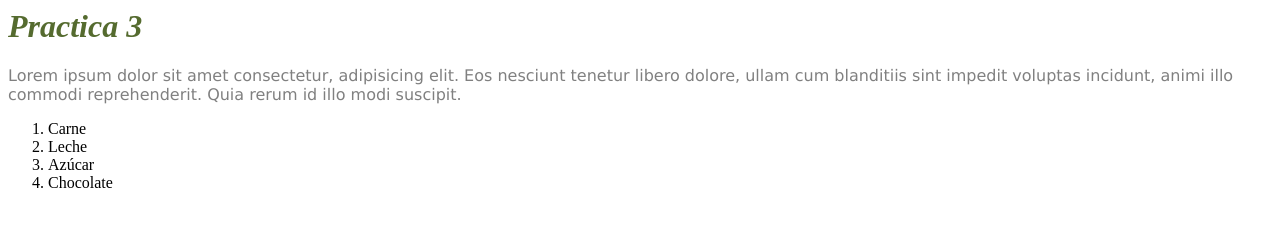
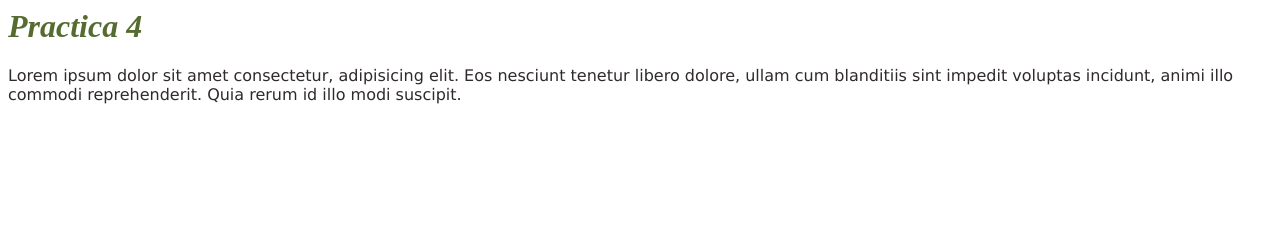
Before and after one commit to Andreamh30/practica04, a plain HTML site: page index.html in a window 1280 px wide. Drawn offline with Linux system fonts and the light colour scheme.

Commit message:
Cambios generales

```diff
--- a/index.html
+++ b/index.html
@@ -3,14 +3,8 @@
 </head>
 
 <body>
-    <h1 class="titulos">Practica 3</h1>
+    <h1 class="titulos">Practica 4</h1>
     <p class="texto">Lorem ipsum dolor sit amet consectetur, adipisicing elit. Eos nesciunt tenetur libero dolore, ullam cum
         blanditiis sint impedit voluptas incidunt, animi illo commodi reprehenderit. Quia rerum id illo modi suscipit.
     </p>
-    <ol>
-        <li>Carne</li>
-        <li>Leche</li>
-        <li>Azúcar</li>
-        <li>Chocolate</li>
-    </ol>
 </body>
--- a/style.css
+++ b/style.css
@@ -4,7 +4,7 @@
 }
 
 .texto{
-    color: gray;
+    color: rgb(48, 42, 42);
     font-size: medium;
     font-family: Verdana, Geneva, Tahoma, sans-serif;
 }
```
